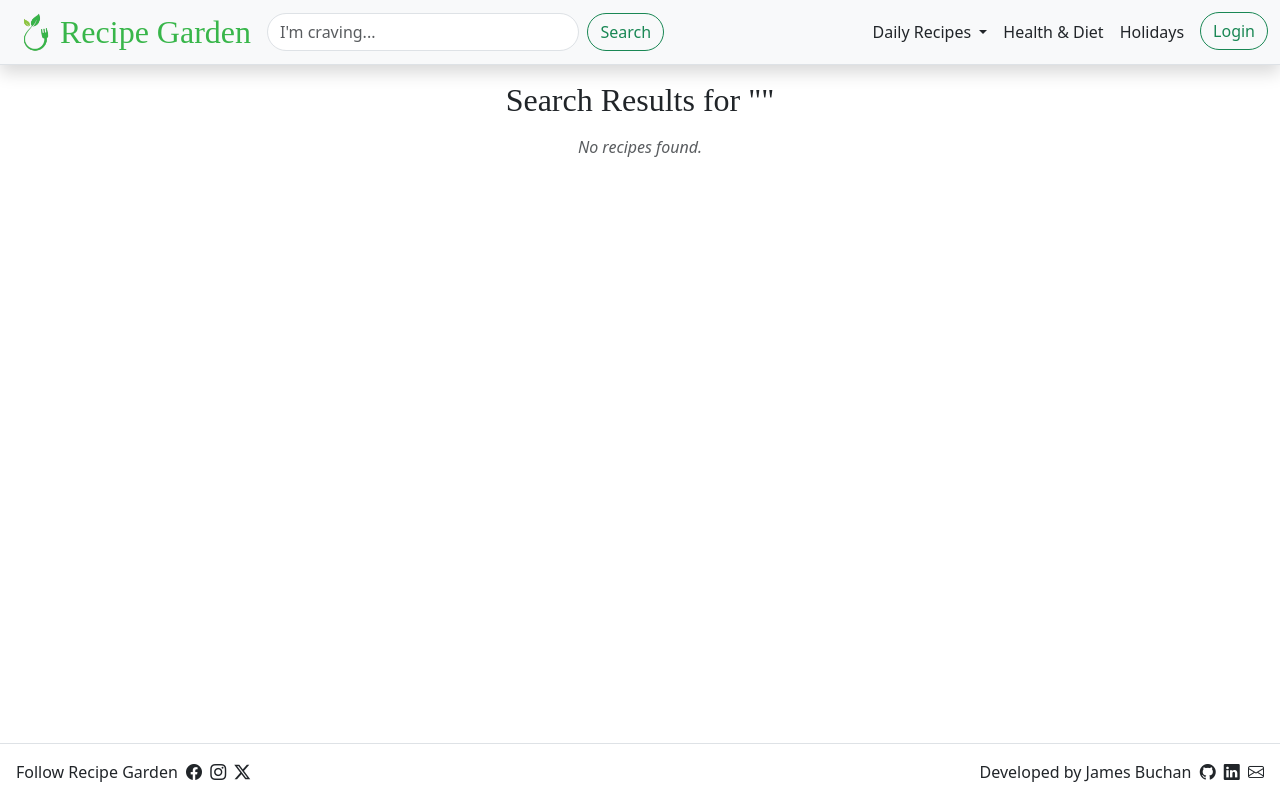
After one commit to JamesB62/RecipeGarden, a Django app: page /search/ in a window 1280 px wide. The commit adds this page. Run offline with Django 5.2, Linux system fonts and the light colour scheme; some libraries are stand-ins or nearby versions; some web fonts are replaced.

Commit message:
Added search function

```diff
--- a/recipeproject/recipeapp/templates/base.html
+++ b/recipeproject/recipeapp/templates/base.html
@@ -55,8 +55,8 @@
                     </ul>
 
                     <!-- Search Bar -->
-                    <form class="d-flex search-form px-3" role="search">
-                        <input class="form-control me-2 rounded-pill" type="search" placeholder="I'm craving..." aria-label="Search"/>
+                    <form class="d-flex search-form px-3" method="GET" action="{% url 'recipe_search' %}">
+                        <input class="form-control me-2 rounded-pill" type="text" name="q" value="{{ request.GET.q }}" placeholder="I'm craving..."/>
                         <button class="btn btn-outline-success rounded-pill" type="submit">
                             Search
                         </button>
--- a/recipeproject/recipeapp/templates/recipes/category.html
+++ b/recipeproject/recipeapp/templates/recipes/category.html
@@ -54,9 +54,10 @@
 
         <!-- Empty Category Placeholder -->
         {% empty %}
-        <div class="d-flex flex-column align-items-center justify-content-center mt-5" style="max-width: 900px;">
+        <p class="text-muted fst-italic mt-2 mb-0">No recipes in this category.</p>
+        <!-- <div class="d-flex flex-column align-items-center justify-content-center mt-5" style="max-width: 900px;">
             <small class="text-muted fst-italic mb-0">No recipes in this category.</small>
-        </div>
+        </div> -->
         {% endfor %}
     </div>
 </div>
--- /dev/null
+++ b/recipeproject/recipeapp/templates/search/recipe_search.html
@@ -0,0 +1,59 @@
+{% extends "base.html" %}
+{% load static %}
+{% block title %}Search{% endblock %}
+{% block content %}
+
+<!-- Page Content Block -->
+<div class="w-100">
+
+    <!-- Search Block -->
+    <div class="d-flex flex-column align-items-center mx-4">
+        <div style="max-width: 900px;" class="mx-auto">
+            <div class="d-flex justify-content-between align-items-center gap-3 mb-2">
+                <h2 class="fancy-subtitle mb-0">Search Results for "{{ query }}"</h2>
+            </div>
+        </div>
+
+        <!-- Recipe Cards Block -->
+        <div class="d-flex flex-column align-items-center w-100">
+        {% if results %}
+
+            <!-- Card Template -->
+            {% for recipe in results %}
+            <div class="card d-flex flex-row mt-3 shadow w-100" style="max-width: 900px;">
+                <div class="d-none d-md-block" style="width:240px; flex-shrink:0;">
+                    <img src="{{ recipe.image.url }}" alt="{{ recipe.title }}" class="rounded-start w-100 h-100"
+                        style="object-fit: cover;">
+                </div>
+                <div class="card-body d-flex flex-column justify-content-start">
+                    <div class="d-flex align-items-center justify-content-between">
+                        <div class="d-flex flex-column w-100">
+                            <h5 class="card-title fancy-subtitle mb-0">{{ recipe.title }}</h5>
+                            <small class="text-muted">Time: {{ recipe.total_time }}min, Serves: {{ recipe.servings }}</small>
+                        </div>
+                        <a href="{% url 'recipe_detail' recipe.pk %}" class="btn btn-outline-success rounded-pill ms-3"
+                            style="flex-shrink: 0; width: 111px; height: 38px;">View Recipe</a>
+                    </div>
+                    <div class="d-flex align-items-center justify-content-start gap-2 mt-2">
+                        {% for sub in recipe.subcategories.all %}
+                        <span class="badge bg-success rounded-pill fw-normal pt-1 px-2" style="padding-bottom: 0.35rem;">{{ sub.name }}</span>
+                        {% endfor %}
+                    </div>
+                    <div class="d-flex flex-column justify-content-between h-100">
+                        <div class="mb-3">
+                            <hr class="gradient-divider">
+                            <p class="card-text overflow-ellipsis mx-3">{{ recipe.description }}</p>
+                        </div>
+                        <small class="text-muted">Uploaded by:<i class="bi bi-person-circle px-1"></i>{{ recipe.author }} | {{ recipe.created_at }}</small>
+                    </div>
+                </div>
+            </div>
+            {% endfor %}
+        {% else %}
+            <p class="text-muted fst-italic mt-2 mb-0">No recipes found.</p>
+        {% endif %}
+        </div>
+    </div>
+</div>
+
+{% endblock %}
--- a/recipeproject/recipeapp/urls.py
+++ b/recipeproject/recipeapp/urls.py
@@ -23,4 +23,7 @@ urlpatterns = [
     path('recipes/<int:pk>/', views.recipe_detail, name='recipe_detail'),
     path('recipes/<int:pk>/edit/', views.edit_recipe, name='edit_recipe'),
     path('recipes/<int:pk>/delete/', views.delete_recipe, name='delete_recipe'),
+
+    # Search
+    path('search/', views.recipe_search, name='recipe_search'),
 ]
--- a/recipeproject/recipeapp/views.py
+++ b/recipeproject/recipeapp/views.py
@@ -5,6 +5,9 @@ from django.shortcuts import render, redirect, get_object_or_404
 from django.contrib.auth import login, logout
 from django.contrib.auth.decorators import login_required
 from django.contrib.auth.forms import AuthenticationForm
+
+# Django Database
+from django.db.models import Q
 
 # Local Imports
 from .forms import RecipeForm, CustomUserCreationForm
@@ -111,3 +114,16 @@ def delete_recipe(request, pk):
         recipe.delete()
         return redirect('home')
     return render(request, 'recipes/confirm_delete.html', {'recipe': recipe})
+
+# Recipe Search View
+def recipe_search(request):
+    query = request.GET.get('q', '')
+    results = []
+    if query:
+        results = Recipe.objects.filter(
+            Q(title__icontains=query) | Q(description__icontains=query)
+        ).distinct()
+    return render(request, 'search/recipe_search.html', {
+        'query': query,
+        'results': results
+    })
```
